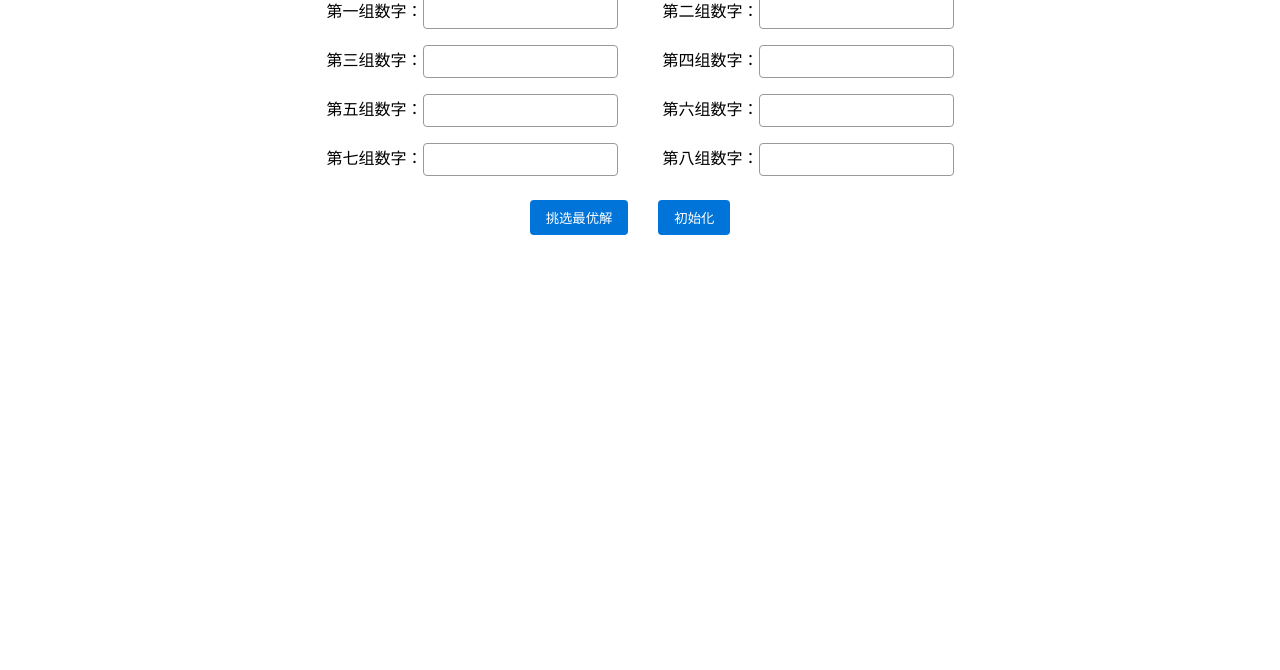
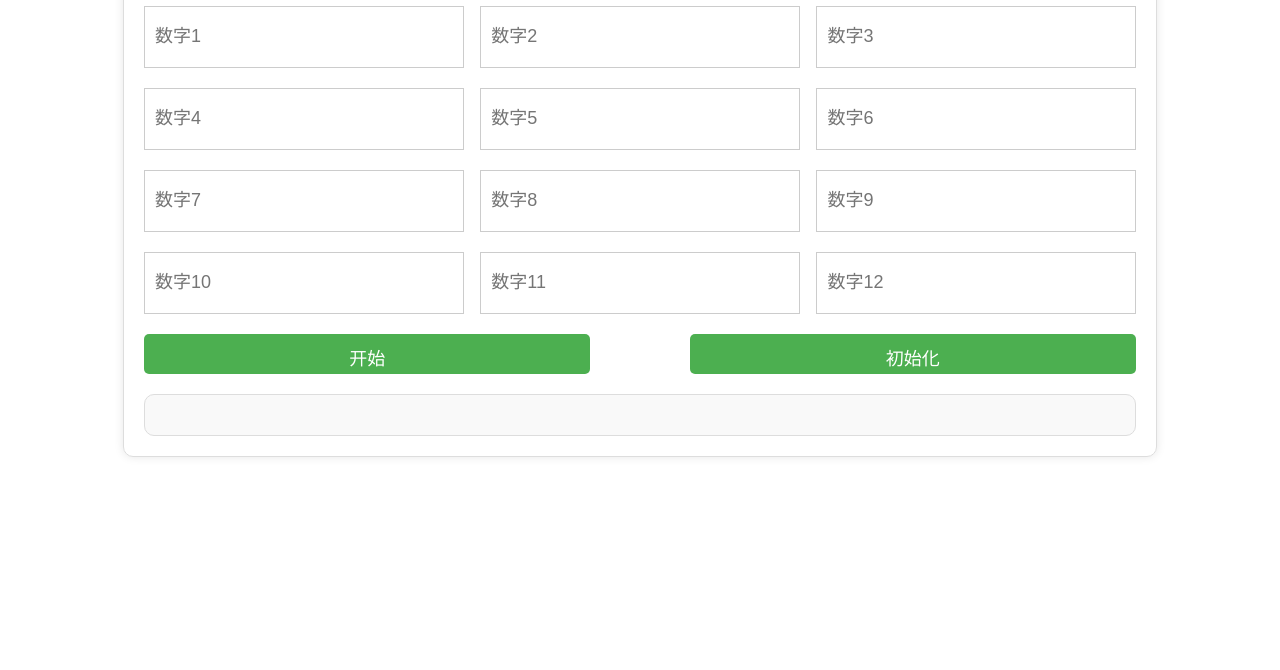
Before and after one commit to letuplus/letuplus.github.io, a plain HTML site: page 1000.html in a window 1280 px wide. Shown: the part 130-800 px from the top of the page. Drawn offline with Linux system fonts and the light colour scheme.

Commit message:
Update 800.html

```diff
--- a/1000.html
+++ b/1000.html
@@ -1,191 +1,140 @@
 <!DOCTYPE html>
 <html>
 <head>
-    <meta charset="UTF-8">
-    <meta name="viewport" content="width=device-width, initial-scale=1.0">
-    <title>数字挑选器 &amp; 800</title>
+  <title>数字挑选器</title>
   <style>
-        html {
-            box-sizing: border-box;
-            font-size: 16px;
+    body {
+      font-family: Arial, sans-serif;
+      margin: 20px;
     }
-
-        *, *:before, *:after {
-            box-sizing: inherit;
+    .container {
+      width: 80%;
+      margin: 40px auto;
+      padding: 20px;
+      border: 1px solid #ddd;
+      border-radius: 10px;
+      box-shadow: 0 0 10px rgba(0, 0, 0, 0.1);
     }
-
-        body {
-            margin: 0;
-            padding: 0;
-            font-family: Arial, sans-serif;
-            font-size: 1rem;
-        }
-
-        h1 {
-            font-size: 2rem;
-            text-align: center;
-            margin: 1rem 0;
-        }
-
-        p {
-            margin: 1rem 0;
-        }
-
-        form {
-            margin-bottom: 1rem;
-            padding: 0 1rem;
-            max-width: 60rem;
-            margin: 0 auto;
-        }
-
     .input-group {
       display: flex;
-            flex-wrap: wrap;
-            justify-content: center;
+      justify-content: space-between;
+      margin-bottom: 20px;
     }
-
-        .input-group label {
-            margin: 0.5rem;
-            width: 100%;
-            max-width: 20rem;
-            text-align: center;
+    .input-group input {
+      width: 30%;
+      height: 40px;
+      padding: 10px;
+      font-size: 18px;
+      border: 1px solid #ccc;
     }
-
-        input[type="text"] {
-            padding: 0.5rem;
-            border-radius: 0.25rem;
-            border: 1px solid #999999;
-            width: 100%;
-            max-width: 20rem;
+    .button-group {
+      display: flex;
+      justify-content: space-between;
+      margin-top: 20px;
     }
-
-        .buttons {
-            display: flex;
-            justify-content: center;
-            margin-top: 1rem;
-        }
-
-        input[type="button"] {
-            background-color: #0074D9;
-            color: #FFFFFF;
-            padding: 0.5rem 1rem;
-            border-radius: 0.25rem;
+    .button {
+      width: 45%;
+      height: 40px;
+      background-color: #4CAF50;
+      color: #fff;
+      padding: 10px;
+      font-size: 18px;
       border: none;
-            margin-right: 20px;
+      border-radius: 5px;
       cursor: pointer;
     }
-
-        input[type="button"].pick-button {
-            margin-right: 0;
-            margin-right: 30px;
+    .button:hover {
+      background-color: #3e8e41;
     }
-
-        input[type="button"]:hover {
-            background-color: #0058A7;
-        }
-
-        #result {
-            text-align: center;
-            margin-top: 1rem;
-            font-weight: bold;
-        }
-
-        @media screen and (max-width: 600px) {
-            html {
-                font-size: 14px;
-            }
-
-            h1 {
-                font-size: 1.5rem;
-            }
-
-            label {
-                max-width: 100%;
-            }
-        }
-
-        @media screen and (min-width: 601px) {
-            form {
-                padding: 0 2rem;
-            }
-
-            input[type="text"] {
-                width: auto;
-                max-width: none;
-            }
+    .result {
+      margin-top: 20px;
+      padding: 20px;
+      border: 1px solid #ddd;
+      border-radius: 10px;
+      background-color: #f9f9f9;
     }
   </style>
 </head>
 <body>
-    <h1>数字挑选器 &amp; 800</h1>
-
-<div style="text-align: center;">
-  <p>请输入数组</p>
+  <div class="container">
+    <h2>数字挑选器</h2>
+    <div class="input-group">
+      <input type="number" id="num1" placeholder="数字1">
+      <input type="number" id="num2" placeholder="数字2">
+      <input type="number" id="num3" placeholder="数字3">
+    </div>
+    <div class="input-group">
+      <input type="number" id="num4" placeholder="数字4">
+      <input type="number" id="num5" placeholder="数字5">
+      <input type="number" id="num6" placeholder="数字6">
+    </div>
+    <div class="input-group">
+      <input type="number" id="num7" placeholder="数字7">
+      <input type="number" id="num8" placeholder="数字8">
+      <input type="number" id="num9" placeholder="数字9">
+    </div>
+    <div class="input-group">
+      <input type="number" id="num10" placeholder="数字10">
+      <input type="number" id="num11" placeholder="数字11">
+      <input type="number" id="num12" placeholder="数字12">
+    </div>
+    <div class="button-group">
+      <button class="button" id="start" onclick="start()">开始</button>
+      <button class="button" id="reset" onclick="reset()">初始化</button>
+    </div>
+    <div class="result" id="result"></div>
   </div>
 
-    <form>
-        <div class="input-group">
-            <label>第一组数字：<input type="text" name="num1"></label>
-            <label>第二组数字：<input type="text" name="num2"></label>
-            <label>第三组数字：<input type="text" name="num3"></label>
-            <label>第四组数字：<input type="text" name="num4"></label>
-            <label>第五组数字：<input type="text" name="num5"></label>
-            <label>第六组数字：<input type="text" name="num6"></label>
-            <label>第七组数字：<input type="text" name="num7"></label>
-            <label>第八组数字：<input type="text" name="num8"></label>
-        </div>
-        <div class="buttons">
-            <input type="button" value="挑选最优解" class="pick-button" onclick="pickNumbers()">
-            <input type="button" value="初始化" onclick="resetNumbers()">
-        </div>
-    </form>
-
-    <div id="result"></div>
-
   <script>
-        function resetNumbers() {
-            document。forms[0]。reset();
-            document。getElementById("result")。innerHTML = "";
-        }
-
-        function pickNumbers() {
-            let num1 = parseFloat(document。forms[0]。num1。value);
-            let num2 = parseFloat(document。forms[0]。num2。value);
-            let num3 = parseFloat(document。forms[0]。num3。value);
-            let num4 = parseFloat(document。forms[0]。num4。value);
-            let num5 = parseFloat(document。forms[0]。num5。value);
-            let num6 = parseFloat(document。forms[0]。num6。value);
-            let num7 = parseFloat(document。forms[0]。num7。value);
-            let num8 = parseFloat(document。forms[0]。num8。value);
-
-        // 将输入的数字存入数组
-        let numbers = [num1， num2， num3， num4， num5， num6， num7， num8];
-
-        // 筛选出所有和大于等于800的数字组合，并找到最接近800的那一组
-        let bestSum = 0;
-        let bestResult = null;
-        for (let i = 0; i < (1 << numbers。length); i++) {
-            let result = [];
-            let sum = 0;
-            for (let j = 0; j < numbers。length; j++) {
-                if ((i & (1 << j)) !== 0) { // 如果第j个数字被选中
-                    result。push(numbers[j]);
-                    sum += numbers[j];
-                }
-            }
-            if (sum >= 800 && (bestResult === null || Math。abs(sum-800) < Math。abs(bestSum-800))) {
-                bestSum = sum;
-                bestResult = result。slice();
+    function start() {
+      const nums = [];
+      for (let i = 1; i <= 12; i++) {
+        const numInput = document。getElementById(`num${i}`);
+        const num = parseInt(numInput。value);
+        if (!isNaN(num)) {
+          nums。push(num);
         }
       }
 
-        // 输出结果
-        if (bestResult !== null) {
-            document。getElementById("result")。innerHTML = "被选中的数字为：" + bestResult。map(x => x。toFixed(2))。join(", ") + "<br>" +
-            "它们的和为：" + bestSum。toFixed(2);
+      const combination = getBestCombination(nums， 800);
+      const resultDiv = document。getElementById('result');
+      resultDiv。innerHTML = '';
+      if (combination) {
+        const p = document。createElement('p');
+        p。textContent = `组合：${combination。join(', ')}, 总和：${combination。reduce((a， b) => a + b， 0)}`;
+        resultDiv。appendChild(p);
       } else {
-            document。getElementById("result")。innerHTML = "没有符合要求的数字组合。";
+        const p = document。createElement('p');
+        p。textContent = '没有找到合适的组合';
+        resultDiv。appendChild(p);
       }
+    }
+
+    function reset() {
+      for (let i = 1; i <= 12; i++) {
+        const numInput = document。getElementById(`num${i}`);
+        numInput。value = '';
+      }
+      const resultDiv = document。getElementById('result');
+      resultDiv。innerHTML = '';
+    }
+    function getBestCombination(nums， target) {
+      let bestCombination = null;
+      let bestSum = Infinity;
+      for (let i = 1; i < (1 << nums。length); i++) {
+        const combination = [];
+        for (let j = 0; j < nums。length; j++) {
+          if ((i & (1 << j)) !== 0) {
+            combination。push(nums[j]);
+          }
+        }
+        const sum = combination。reduce((a， b) => a + b， 0);
+        if (sum >= target && sum < bestSum) {
+          bestCombination = combination;
+          bestSum = sum;
+        }
+      }
+      return bestCombination;
     }
   </script>
 </body>
```
Lines whose indentation alone changed are shown as unchanged.
